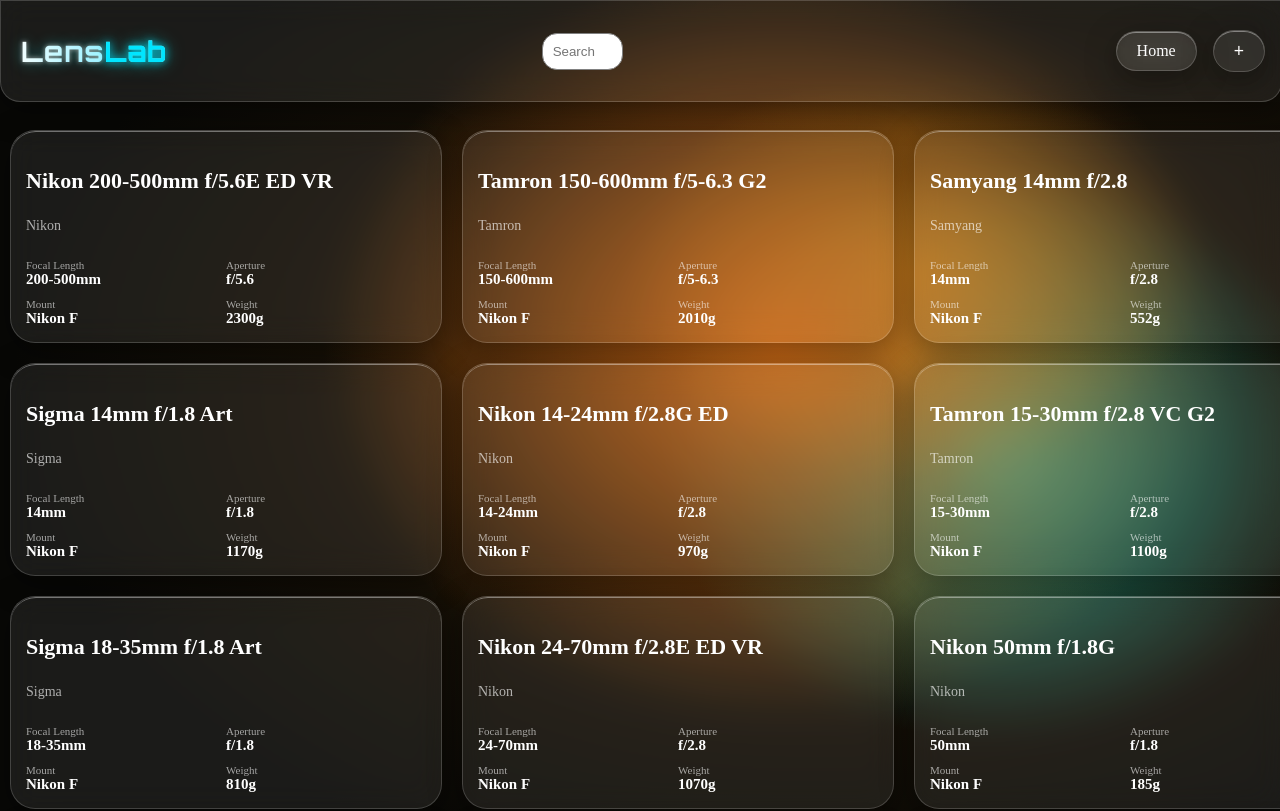
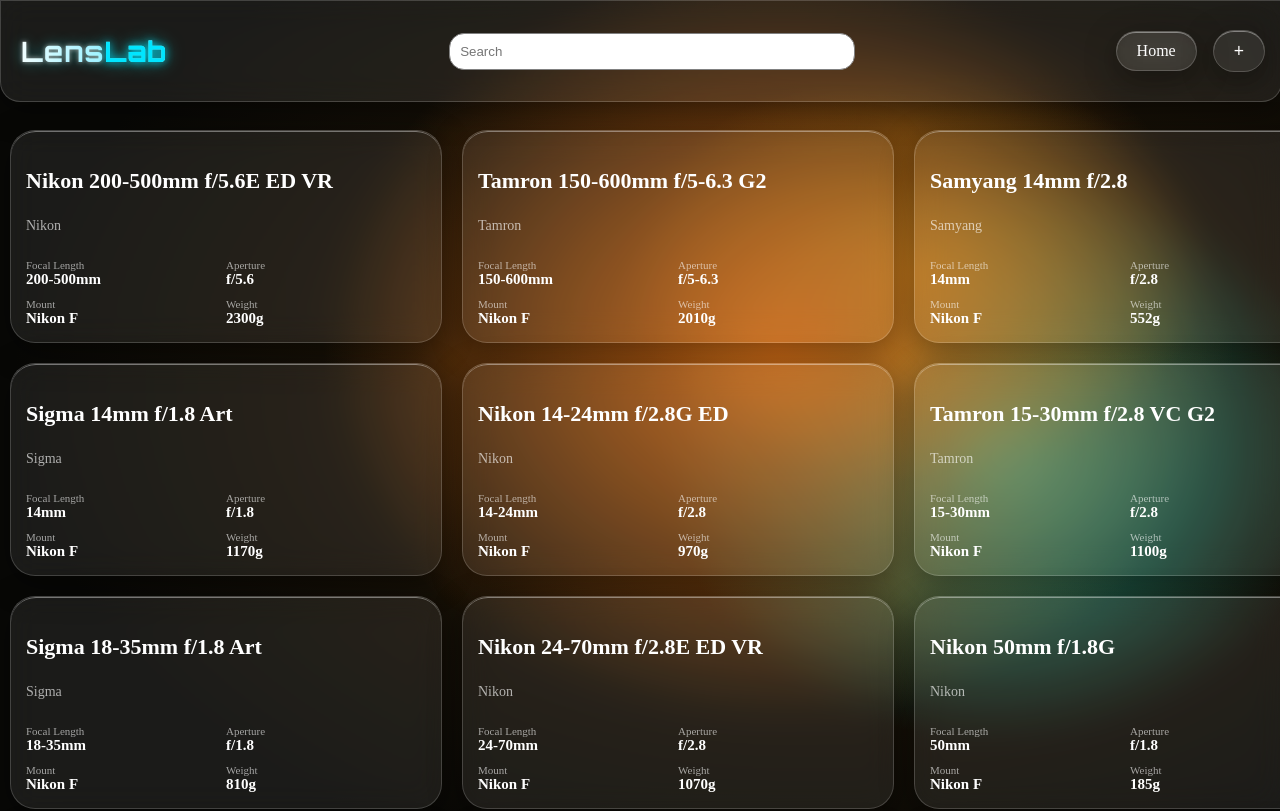
Before and after one commit to Astral-Error/LensLab, a React (Vite) app: page / in a window 1280 px wide. Shown: the top 811 px of the page. Built offline with nearby package versions, Linux system fonts and the light colour scheme.

Commit message:
chore(styling): adjusted search bar width in desktop view

```diff
--- a/src/App.css
+++ b/src/App.css
@@ -284,8 +284,15 @@ a {
     color:white;
 }
 
+.searchbar-head{
+    display: flex;
+    justify-content: space-around;
+    align-items: center;
+    width: 30%;
+}
+
 .search-bar{
-    width: 30%;
+    width: 100%;
 }
 
 #search-bar{
```
